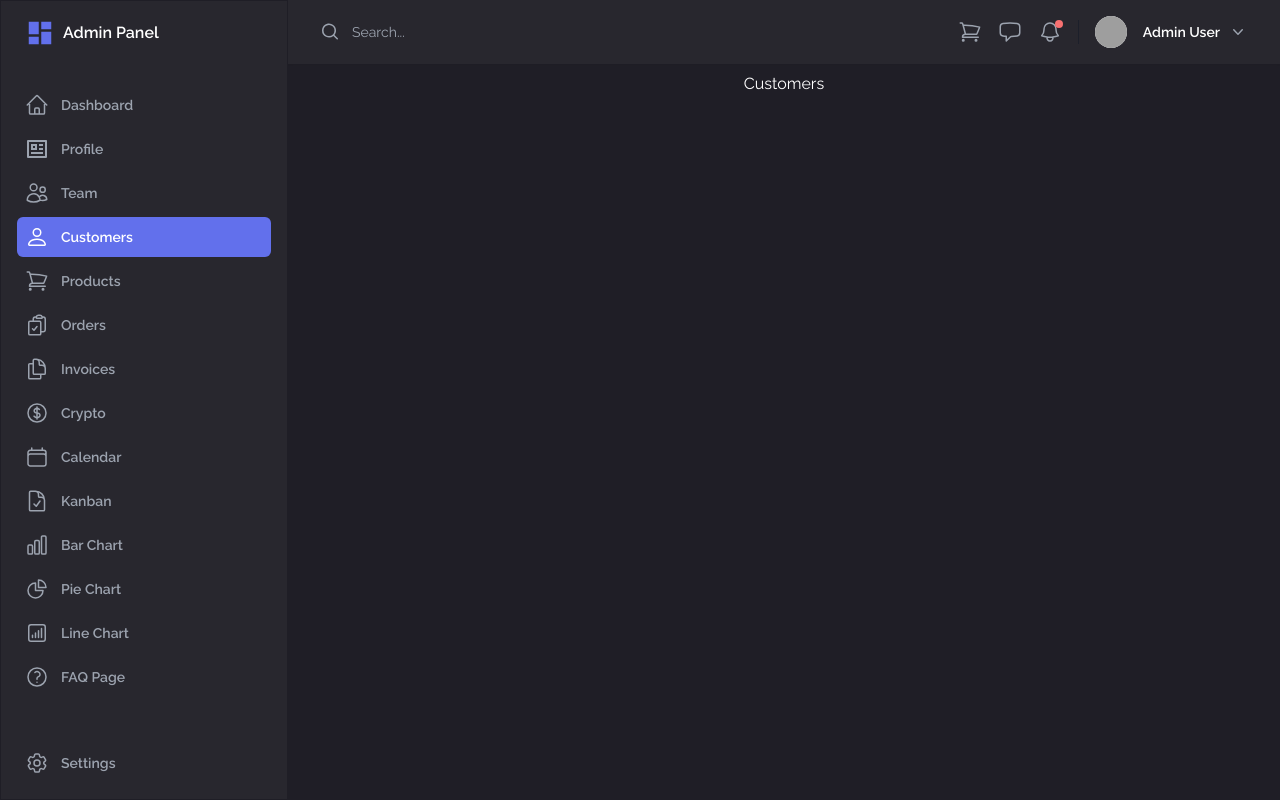
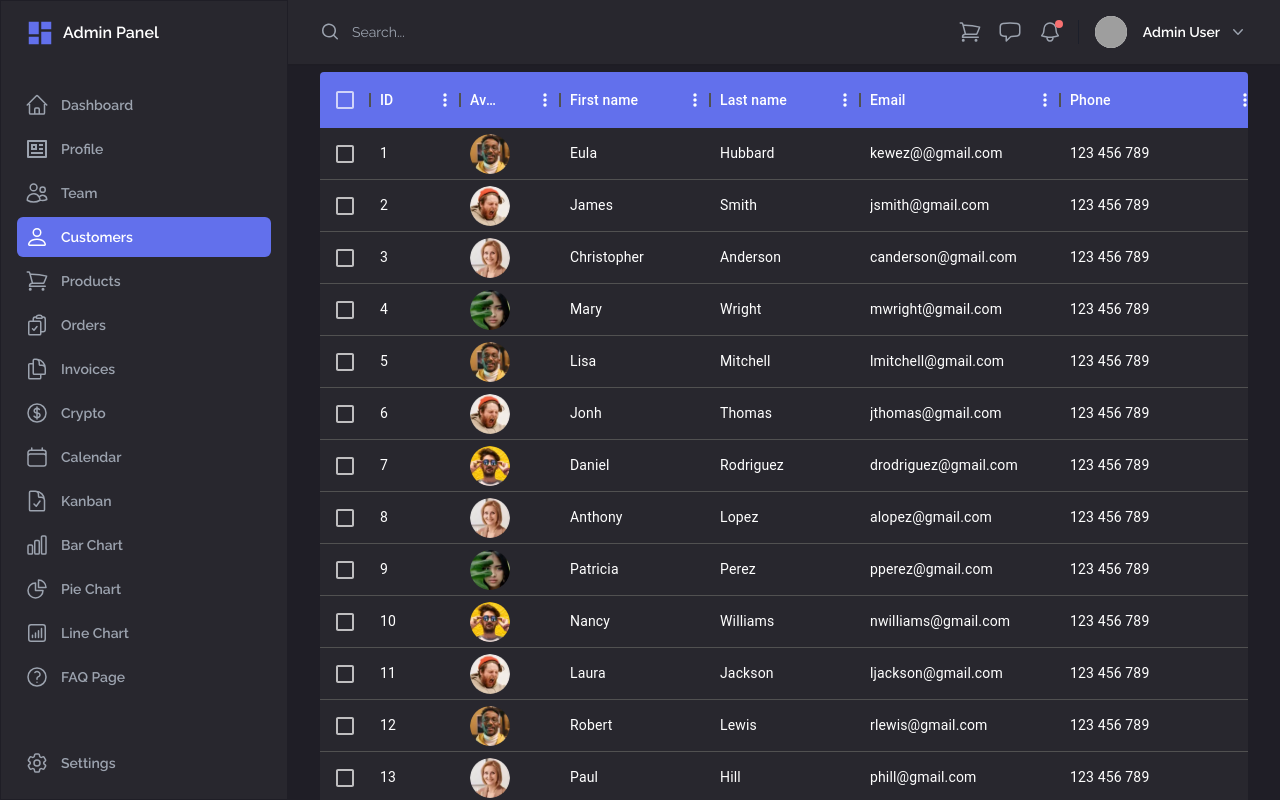
Before and after one commit to margsoftbf/AdminDashboard, a React (Vite) app: page /customers in a window 1280 px wide. Shown: the top 800 px of the page. Built offline with nearby package versions, Linux system fonts and the light colour scheme; grey boxes are pictures that could not be loaded.

Commit message:
Customers section

```diff
--- a/src/data/data.tsx
+++ b/src/data/data.tsx
@@ -550,6 +550,8 @@ export const userRows = [
 		earnings: '2532',
 		actions: 'edit, delete',
 		verified: true,
+		item: 'Shoes, Jacket',
+		status: 'Completed',
 	},
 	{
 		id: 2,
@@ -564,6 +566,8 @@ export const userRows = [
 		earnings: '-250',
 		actions: 'edit, delete',
 		verified: false,
+		item: 'Shoes',
+		status: 'Pending',
 	},
 	{
 		id: 3,
@@ -578,6 +582,8 @@ export const userRows = [
 		earnings: '756',
 		actions: 'edit, delete',
 		verified: true,
+		item: 'Hoodie, Shirt',
+		status: 'Completed',
 	},
 	{
 		id: 4,
@@ -592,6 +598,8 @@ export const userRows = [
 		earnings: '980',
 		actions: 'edit, delete',
 		verified: true,
+		item: 'Shoes, Jacket',
+		status: 'Cancel',
 	},
 	{
 		id: 5,
@@ -606,6 +614,8 @@ export const userRows = [
 		earnings: '-120',
 		actions: 'edit, delete',
 		verified: true,
+		item: 'Jeans, Slippers',
+		status: 'Completed',
 	},
 	{
 		id: 6,
@@ -620,6 +630,8 @@ export const userRows = [
 		earnings: '3500',
 		actions: 'edit, delete',
 		verified: false,
+		item: 'Shoes, Jacket',
+		status: 'Pending',
 	},
 	{
 		id: 7,
@@ -634,6 +646,8 @@ export const userRows = [
 		earnings: '1973',
 		actions: 'edit, delete',
 		verified: false,
+		item: 'Hoodie, Shirt',
+		status: 'Cancel',
 	},
 	{
 		id: 8,
@@ -648,6 +662,8 @@ export const userRows = [
 		earnings: '-840',
 		actions: 'edit, delete',
 		verified: true,
+		item: 'Jeans, Slippers',
+		status: 'Completed',
 	},
 	{
 		id: 9,
@@ -662,6 +678,8 @@ export const userRows = [
 		earnings: '1735',
 		actions: 'edit, delete',
 		verified: false,
+		item: 'Hoodie, Shirt',
+		status: 'Cancel',
 	},
 	{
 		id: 10,
@@ -676,6 +694,8 @@ export const userRows = [
 		earnings: '-501',
 		actions: 'edit, delete',
 		verified: true,
+		item: 'Shoes, Jacket',
+		status: 'Pending',
 	},
 	{
 		id: 11,
@@ -690,6 +710,8 @@ export const userRows = [
 		earnings: '780',
 		actions: 'edit, delete',
 		verified: false,
+		item: 'Hoodie, Shirt',
+		status: 'Completed',
 	},
 	{
 		id: 12,
@@ -704,6 +726,8 @@ export const userRows = [
 		earnings: '804',
 		actions: 'edit, delete',
 		verified: true,
+		item: 'Jeans, Slippers',
+		status: 'Cancel',
 	},
 	{
 		id: 13,
@@ -718,6 +742,8 @@ export const userRows = [
 		earnings: '555',
 		actions: 'edit, delete',
 		verified: true,
+		item: 'Shoes, Jacket',
+		status: 'Pending',
 	},
 	{
 		id: 14,
@@ -732,6 +758,8 @@ export const userRows = [
 		earnings: '632',
 		actions: 'edit, delete',
 		verified: true,
+		item: 'Hoodie, Shirt',
+		status: 'Completed',
 	},
 	{
 		id: 15,
@@ -746,6 +774,8 @@ export const userRows = [
 		earnings: '752',
 		actions: 'edit, delete',
 		verified: true,
+		item: 'Jeans, Slippers',
+		status: 'Cancel',
 	},
 	{
 		id: 16,
@@ -760,6 +790,8 @@ export const userRows = [
 		earnings: '-640',
 		actions: 'edit, delete',
 		verified: true,
+		item: 'Jeans, Slippers',
+		status: 'Pending',
 	},
 	{
 		id: 17,
@@ -774,6 +806,8 @@ export const userRows = [
 		earnings: '125',
 		actions: 'edit, delete',
 		verified: true,
+		item: 'Jeans, Slippers',
+		status: 'Completed',
 	},
 	{
 		id: 18,
@@ -788,6 +822,8 @@ export const userRows = [
 		earnings: '2532',
 		actions: 'edit, delete',
 		verified: true,
+		item: 'Shoes, Jacket',
+		status: 'Cancel',
 	},
 	{
 		id: 19,
@@ -802,6 +838,8 @@ export const userRows = [
 		earnings: '-250',
 		actions: 'edit, delete',
 		verified: false,
+		item: 'Hoodie, Shirt',
+		status: 'Completed',
 	},
 	{
 		id: 20,
@@ -816,6 +854,8 @@ export const userRows = [
 		earnings: '756',
 		actions: 'edit, delete',
 		verified: true,
+		item: 'Hoodie, Shirt',
+		status: 'Pending',
 	},
 	{
 		id: 21,
@@ -830,6 +870,8 @@ export const userRows = [
 		earnings: '980',
 		actions: 'edit, delete',
 		verified: true,
+		item: 'Shoes, Jacket',
+		status: 'Completed',
 	},
 	{
 		id: 22,
@@ -844,6 +886,8 @@ export const userRows = [
 		earnings: '-120',
 		actions: 'edit, delete',
 		verified: true,
+		item: 'Hoodie, Shirt',
+		status: 'Cancel',
 	},
 	{
 		id: 23,
@@ -858,6 +902,8 @@ export const userRows = [
 		earnings: '3500',
 		actions: 'edit, delete',
 		verified: false,
+		item: 'Jeans, Slippers',
+		status: 'Pending',
 	},
 	{
 		id: 24,
@@ -872,6 +918,8 @@ export const userRows = [
 		earnings: '1973',
 		actions: 'edit, delete',
 		verified: false,
+		item: 'Hoodie, Shirt',
+		status: 'Completed',
 	},
 	{
 		id: 25,
@@ -886,6 +934,8 @@ export const userRows = [
 		earnings: '-840',
 		actions: 'edit, delete',
 		verified: true,
+		item: 'Shoes, Jacket',
+		status: 'Cancel',
 	},
 	{
 		id: 26,
@@ -900,6 +950,8 @@ export const userRows = [
 		earnings: '1735',
 		actions: 'edit, delete',
 		verified: false,
+		item: 'Hoodie, Shirt',
+		status: 'Completed',
 	},
 	{
 		id: 27,
@@ -914,6 +966,8 @@ export const userRows = [
 		earnings: '-501',
 		actions: 'edit, delete',
 		verified: true,
+		item: 'Jeans, Slippers',
+		status: 'Pending',
 	},
 	{
 		id: 28,
@@ -928,6 +982,8 @@ export const userRows = [
 		earnings: '780',
 		actions: 'edit, delete',
 		verified: false,
+		item: 'Hoodie, Shirt',
+		status: 'Cancel',
 	},
 	{
 		id: 29,
@@ -942,6 +998,8 @@ export const userRows = [
 		earnings: '804',
 		actions: 'edit, delete',
 		verified: true,
+		item: 'Shoes, Jacket',
+		status: 'Completed',
 	},
 	{
 		id: 30,
@@ -956,6 +1014,8 @@ export const userRows = [
 		earnings: '555',
 		actions: 'edit, delete',
 		verified: true,
+		item: 'Jeans, Slippers',
+		status: 'Pending',
 	},
 	{
 		id: 31,
@@ -970,6 +1030,8 @@ export const userRows = [
 		earnings: '632',
 		actions: 'edit, delete',
 		verified: true,
+		item: 'Hoodie, Shirt',
+		status: 'Cancel',
 	},
 	{
 		id: 32,
@@ -984,6 +1046,8 @@ export const userRows = [
 		earnings: '752',
 		actions: 'edit, delete',
 		verified: true,
+		item: 'Jeans, Slippers',
+		status: 'Completed',
 	},
 	{
 		id: 33,
@@ -998,6 +1062,8 @@ export const userRows = [
 		earnings: '-640',
 		actions: 'edit, delete',
 		verified: true,
+		item: 'Hoodie, Shirt',
+		status: 'Pending',
 	},
 	{
 		id: 34,
@@ -1012,5 +1078,7 @@ export const userRows = [
 		earnings: '125',
 		actions: 'edit, delete',
 		verified: true,
+		item: 'Shoes, Jacket',
+		status: 'Completed',
 	},
 ];
--- a/src/pages/Customers.tsx
+++ b/src/pages/Customers.tsx
@@ -1,8 +1,198 @@
+import {
+	MapPinIcon,
+	PencilSquareIcon,
+	TrashIcon,
+	XCircleIcon,
+	CheckCircleIcon,
+} from '@heroicons/react/24/outline';
+import { DataGrid, GridColDef } from '@mui/x-data-grid';
+import { createTheme, ThemeProvider } from '@mui/material';
+import { userRows } from '../data/data';
+import { motion } from 'framer-motion';
 
+const darkTheme = createTheme({
+	palette: {
+		mode: 'dark',
+	},
+});
+
+const columns: GridColDef[] = [
+	{
+		field: 'id',
+		headerName: 'ID',
+		width: 90,
+	},
+	{
+		field: 'img',
+		headerName: 'Avatar',
+		width: 100,
+		renderCell: (params) => {
+			return (
+				<img
+					src={params.row.img || '/noavatar.png'}
+					alt=''
+					className='rounded-full w-10 h-10'
+				/>
+			);
+		},
+	},
+	{
+		field: 'firstName',
+		type: 'string',
+		headerName: 'First name',
+		width: 150,
+		editable: true,
+	},
+	{
+		field: 'lastName',
+		type: 'string',
+		headerName: 'Last name',
+		width: 150,
+		editable: true,
+	},
+	{
+		field: 'email',
+		type: 'string',
+		headerName: 'Email',
+		width: 200,
+		editable: true,
+	},
+	{
+		field: 'phone',
+		type: 'string',
+		headerName: 'Phone',
+		width: 200,
+		editable: true,
+	},
+
+	{
+		field: 'item',
+		headerName: 'Items',
+		width: 150,
+		type: 'string',
+		editable: true,
+	},
+	{
+		field: 'location',
+		headerName: 'Location',
+		width: 200,
+		renderCell: (params) => (
+			<div className='flex items-center'>
+				<MapPinIcon className='w-5 h-5 mr-2 text-gray-500' />
+				{params.row.location}
+			</div>
+		),
+		editable: true,
+	},
+	{
+		field: 'hireData',
+		headerName: 'Order date',
+		width: 200,
+		type: 'string',
+		editable: true,
+	},
+	{
+		field: 'status',
+		headerName: 'Status',
+		width: 200,
+		type: 'string',
+		renderCell: (params) => (
+			<div className={`flex items-center`}>
+				{params.row.status === 'Completed' ? (
+					<span className='text-green-500 text-4xl'>&#x2022;</span>
+				) : params.row.status === 'Pending' ? (
+					<span className='text-yellow-500 text-4xl'>&#x2022;</span>
+				) : params.row.status === 'Cancel' ? (
+					<span className='text-red-500 text-4xl'>&#x2022;</span>
+				) : null}
+				<span
+					className={`ml-2 text-xs ${
+						params.row.status === 'Completed'
+							? 'text-green-500'
+							: params.row.status === 'Pending'
+							? 'text-yellow-500'
+							: 'text-red-500'
+					}`}
+				>
+					{params.row.status}
+				</span>
+			</div>
+		),
+		editable: true,
+	},
+	{
+		field: 'actions',
+		headerName: 'Actions',
+		width: 120,
+		renderCell: () => (
+			<div className='flex items-center space-x-2'>
+				<PencilSquareIcon className='w-5 h-5 text-blue-500 cursor-pointer' />
+				<TrashIcon className='w-5 h-5 text-orange-500 cursor-pointer' />
+			</div>
+		),
+	},
+	{
+		field: 'verified',
+		headerName: 'Verified Account',
+		width: 150,
+		type: 'boolean',
+		renderCell: (params) => (
+			<div className='flex items-center'>
+				{params.row.verified ? (
+					<CheckCircleIcon className='w-5 h-5 text-green-500' />
+				) : (
+					<XCircleIcon className='w-5 h-5 text-red-500' />
+				)}
+			</div>
+		),
+	},
+];
 
 const Customers = () => {
 	return (
-		<div>Customers</div>
+		<ThemeProvider theme={darkTheme}>
+			<motion.div
+				initial={{ opacity: 0 }}
+				animate={{ opacity: 1 }}
+				transition={{ duration: 1, ease: [0.6, -0.05, 0.01, 0.99] }}
+			>
+				<DataGrid
+					rows={userRows}
+					columns={[...columns]}
+					initialState={{
+						pagination: {
+							paginationModel: {
+								pageSize: 20,
+							},
+						},
+					}}
+					pageSizeOptions={[5]}
+					checkboxSelection
+					disableRowSelectionOnClick
+					disableColumnFilter
+					disableDensitySelector
+					disableColumnSelector
+					sx={{
+						border: 'none',
+						'& .MuiDataGrid-root': {
+							border: 'none',
+						},
+						'& .MuiDataGrid-columnHeaders': {
+							backgroundColor: '#6270ec',
+							color: '#fff',
+							borderBottom: 'none',
+						},
+						'& .MuiDataGrid-virtualScroller': {
+							backgroundColor: '#28272e',
+							color: '#fff',
+						},
+						'& .MuiDataGrid-footerContainer': {
+							backgroundColor: '#6270ec',
+						},
+					}}
+				/>
+			</motion.div>
+		</ThemeProvider>
 	);
 };
 
```
